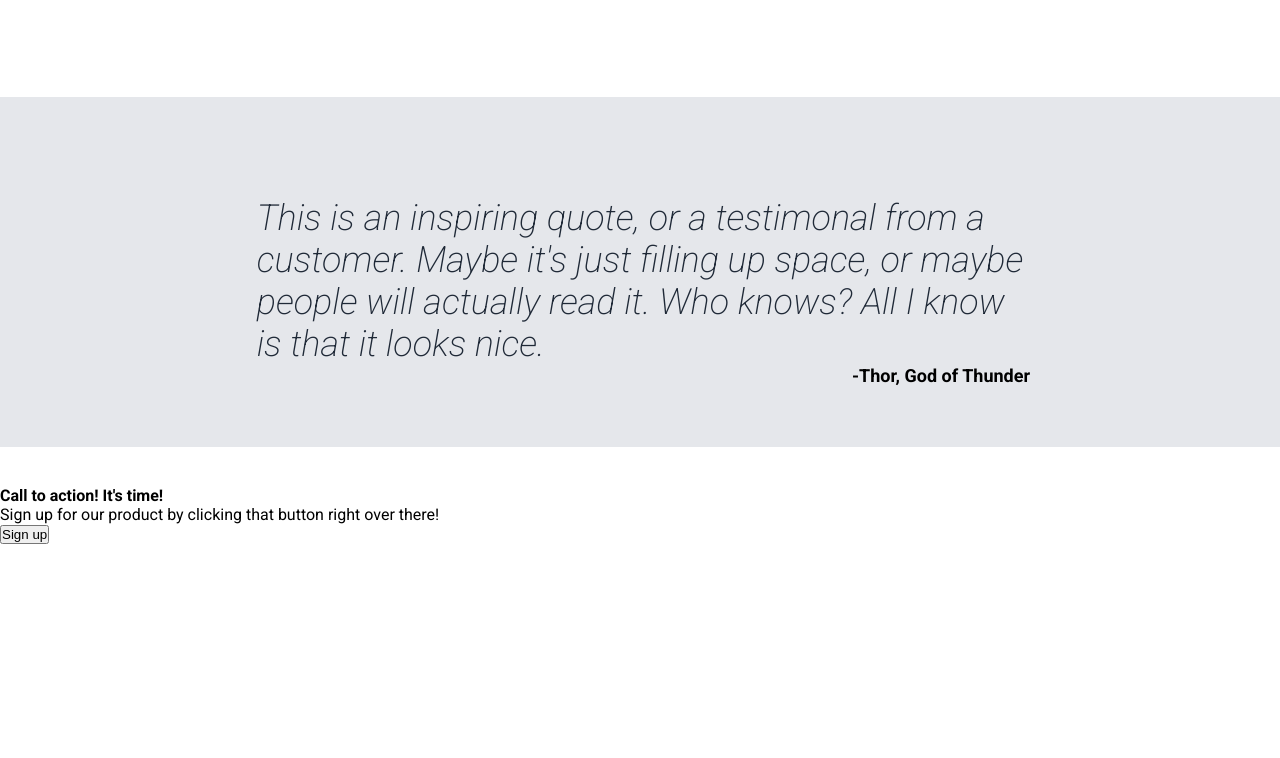
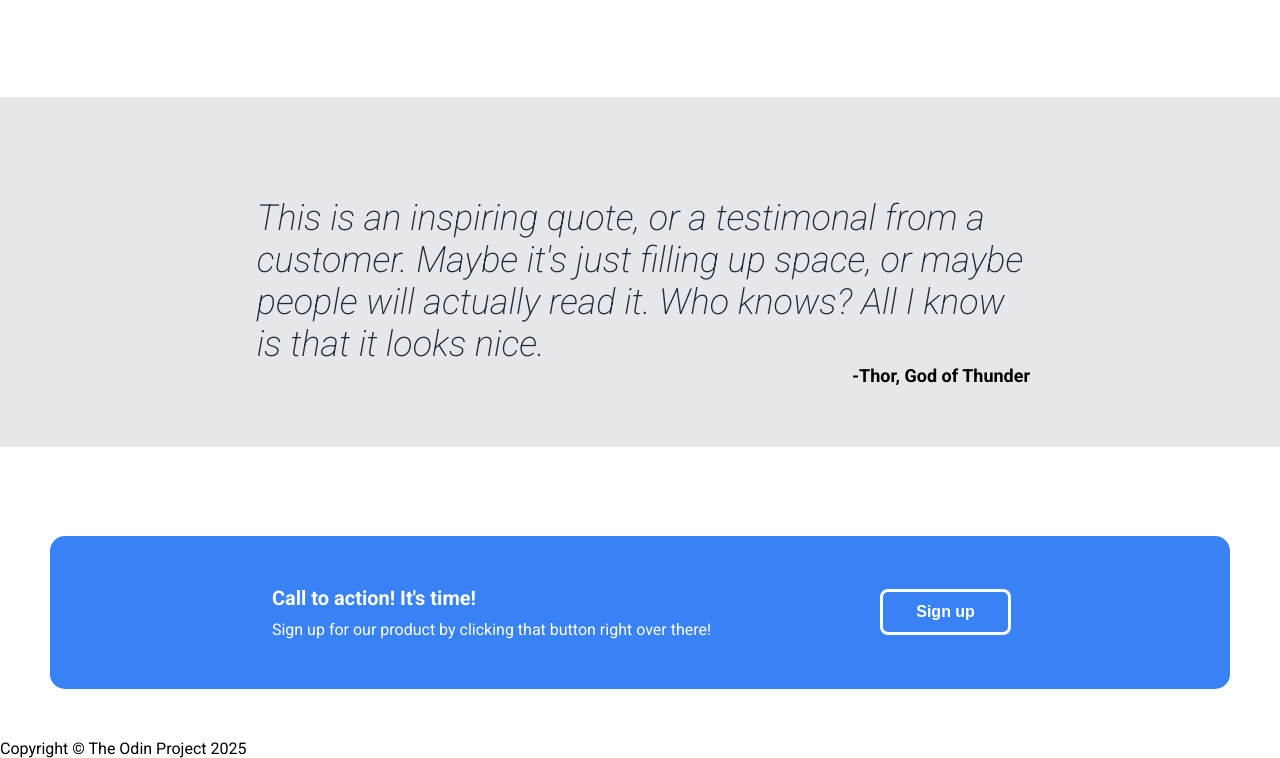
Before and after one commit to melcas05/odin-landing-page, a plain HTML site: page index.html in a window 1280 px wide. Shown: the part 883-1641 px from the top of the page. Before the commit the page ends 1427 px from the top, so only its background shows below. Drawn offline with Linux system fonts and the light colour scheme.

Commit message:
Working on fifth section

```diff
--- a/index.html
+++ b/index.html
@@ -59,13 +59,19 @@
         <p class="p-third"> -Thor, God of Thunder</p>
     </div>
     <div class="fourth-section">
-        <div class="left-content">
-            <h4>Call to action! It's time!</h4>
-            <p class="p-fourth">Sign up for our product by clicking that button right over there!</p>
+        <div class="fourth-section-sub">
+            <div class="left-content">
+                <h4>Call to action! It's time!</h4>
+                <p class="p-fourth">Sign up for our product by clicking that button right over there!</p>
+            </div>
+                <div class="sign-up-button">
+                <button class="sign-up">Sign up</button>
+            </div>
         </div>
-        <div class="sign-up-button">
-            <button>Sign up</button>
-        </div>
+    </div>
+    <div class="fifth-section">
+        <footer>Copyright &copy; The Odin Project 2025</footer>
+
     </div>
 
 </body>
--- a/style.css
+++ b/style.css
@@ -162,3 +162,41 @@ h3 {
     padding-right: 150px;
     font-size: large;
 }
+
+.fourth-section {
+    align-content: center;
+    margin: 0 auto;
+
+}
+
+.fourth-section-sub {
+    display: flex;
+    align-items: center;
+    justify-content: space-evenly;
+    background-color: #3882f6;
+    margin: 50px;
+    padding: 50px;
+    border-radius: 15px;
+}
+
+h4 , .p-fourth {
+    color: white;
+}
+
+h4 {
+    font-size: 20px;
+    margin-bottom: 10px;
+}
+
+.sign-up {
+    border: none;
+    outline: 3px solid white;
+    background-color: transparent;
+    width: 125px;
+    height: 40px;
+    border-radius: 5px;
+    color: white;
+    font-size: medium;
+    font-weight: bolder;
+
+}
```
